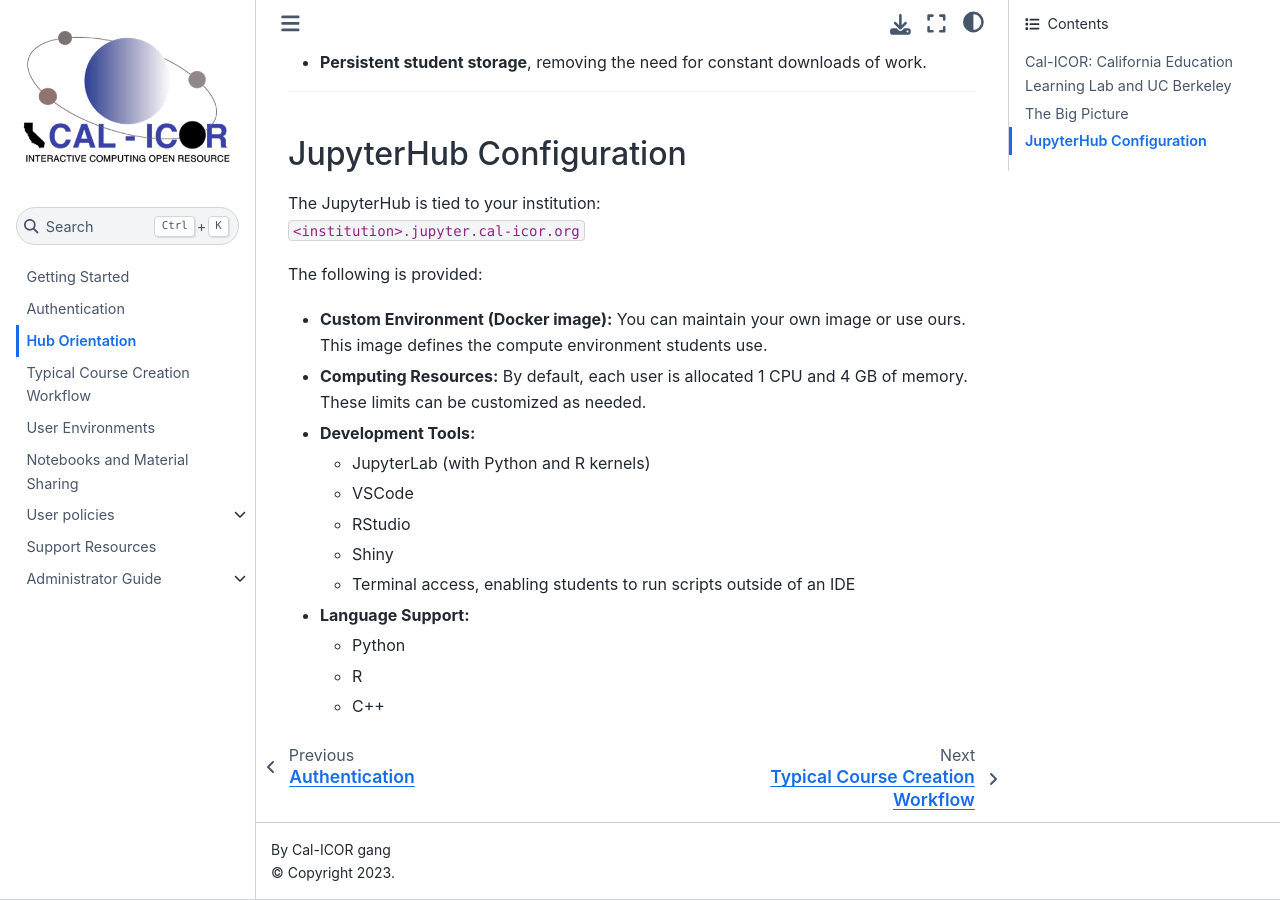
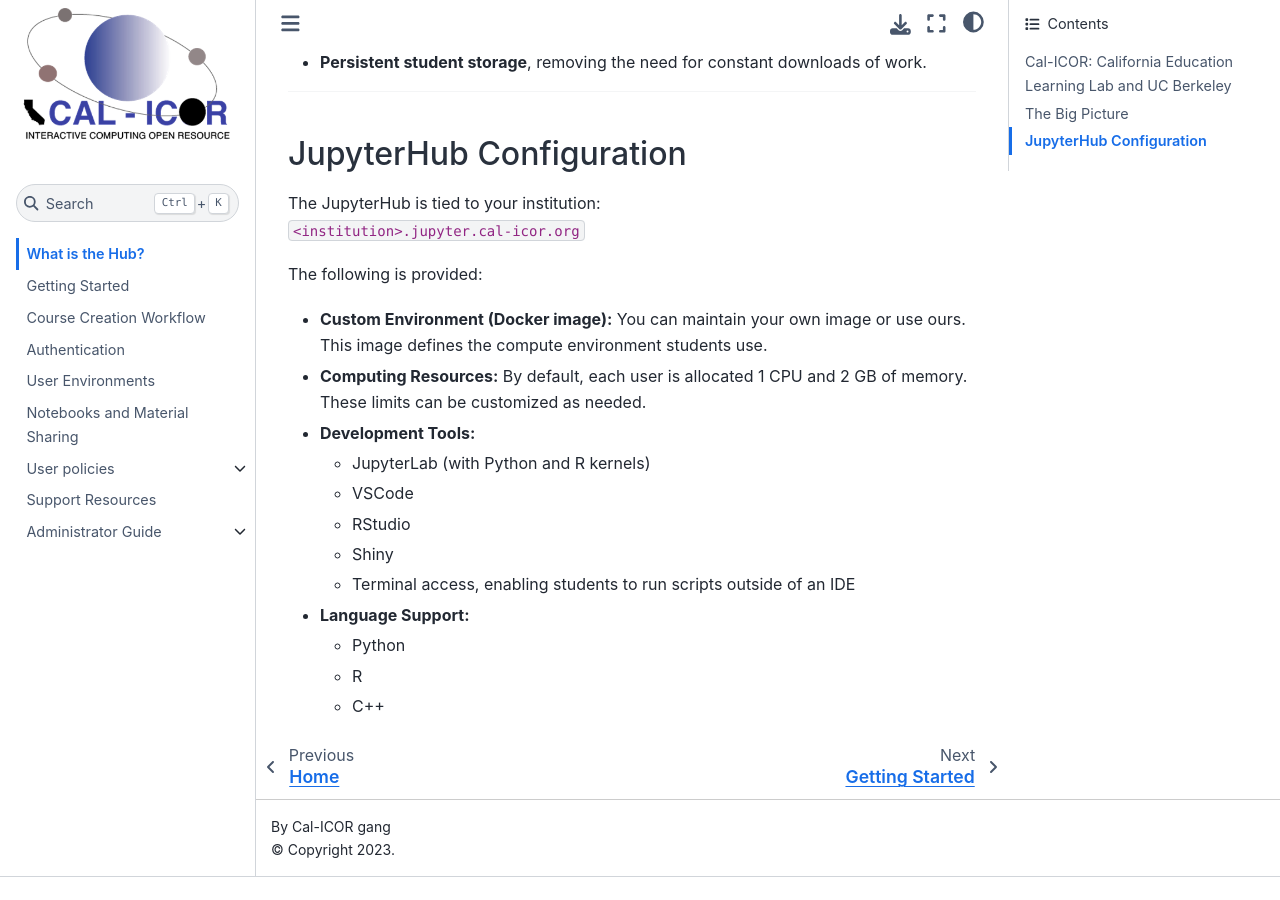
Before and after one commit to shaneknapp/docs, a Jupyter Book: the page built from content/hub_orientation.md, in a window 1280 px wide and 900 px high, scrolled down 773 px. Built offline with Jupyter Book 1.0.4 settings and Sphinx 7.4.7 and the Sphinx Book theme 1.1.4, drawn with Linux system fonts in a browser that asks for light colours; after the commit the page ends 1650 px from its top, so only the background shows below that; some of the changed text lies outside the part shown.

Commit message:
Updated Course Creation and Hub Description Documentation

```diff
--- a/_toc.yml
+++ b/_toc.yml
@@ -1,10 +1,10 @@
 format: jb-article
 root: content/index
 sections:
+- file: content/hub_orientation
 - file: content/getting_started
+- file: content/course_creation_workflow
 - file: content/authentication
-- file: content/hub_orientation
-- file: content/course_creation_workflow
 - file: content/user_environments
 - file: content/notebooks_materials
 - file: content/policy/index
--- a/content/course_creation_workflow.md
+++ b/content/course_creation_workflow.md
@@ -1,4 +1,4 @@
-# Typical Course Creation Workflow
+# Course Creation Workflow
 
 Below is a typical set of steps for creating a course that uses JupyterHub:
 
--- a/content/hub_orientation.md
+++ b/content/hub_orientation.md
@@ -1,4 +1,4 @@
-# Hub Orientation
+# What is the Hub?
 
 ## Cal-ICOR: California Education Learning Lab and UC Berkeley
 
@@ -29,7 +29,7 @@
 The following is provided:
 
 - **Custom Environment (Docker image):** You can maintain your own image or use ours. This image defines the compute environment students use.
-- **Computing Resources:** By default, each user is allocated 1 CPU and 4 GB of memory. These limits can be customized as needed.
+- **Computing Resources:** By default, each user is allocated 1 CPU and 2 GB of memory. These limits can be customized as needed.
 - **Development Tools:**
   - JupyterLab (with Python and R kernels)
   - VSCode
--- a/content/index.md
+++ b/content/index.md
@@ -11,8 +11,10 @@
 
 This documentation is a living resource covering the following topics:
 
+- **[What is the Hub?](hub_orientation)**
 - **[Getting Started](getting_started)**
 - **[Authentication](authentication)**
+- **[Course Creation Workflow](course_creation_workflow)**
 - **[User Environments](user_environments)**
 - **[Notebook and Material Sharing](notebooks_materials)**
 - **[Acceptable Use and Privacy Policies](policy/index)**
```
